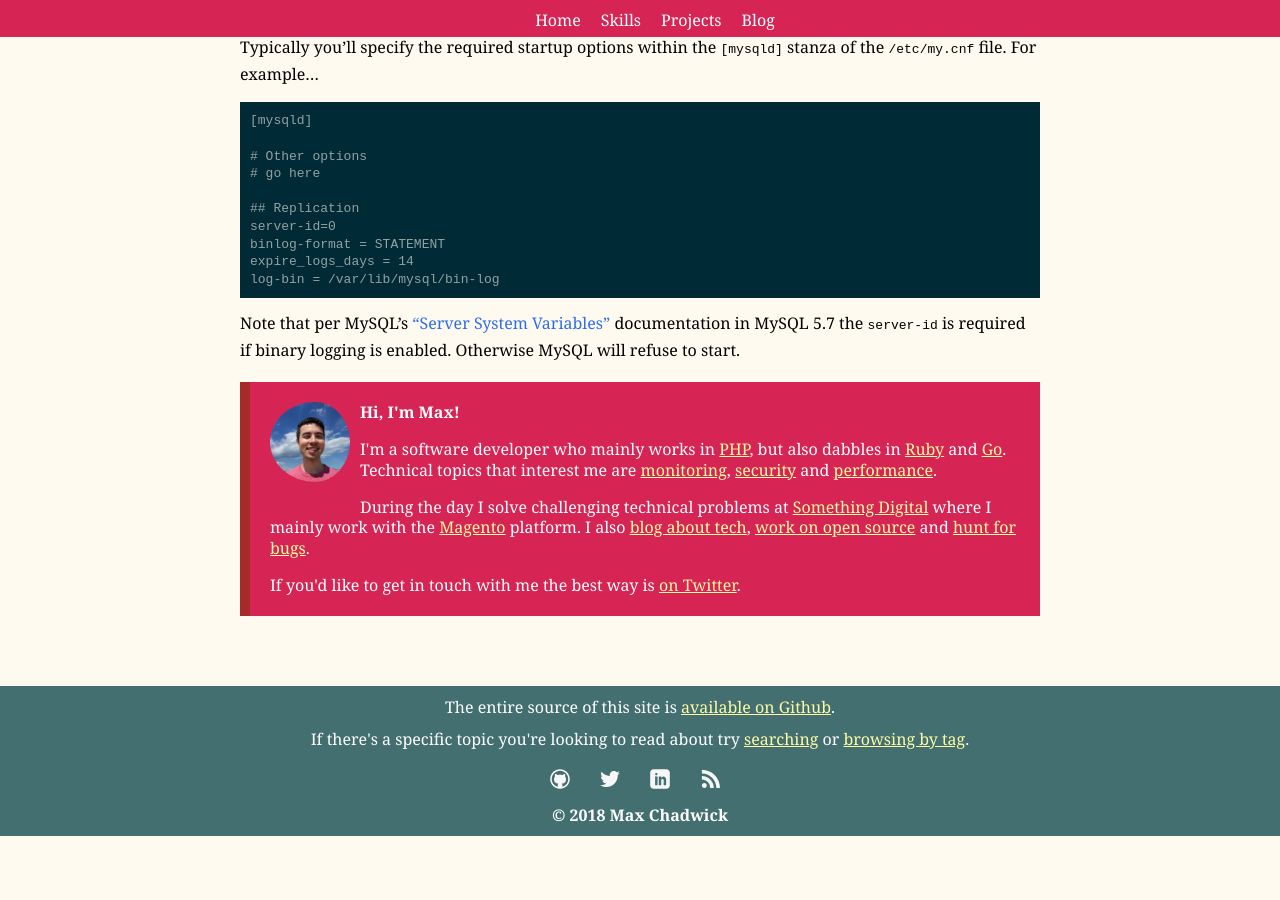
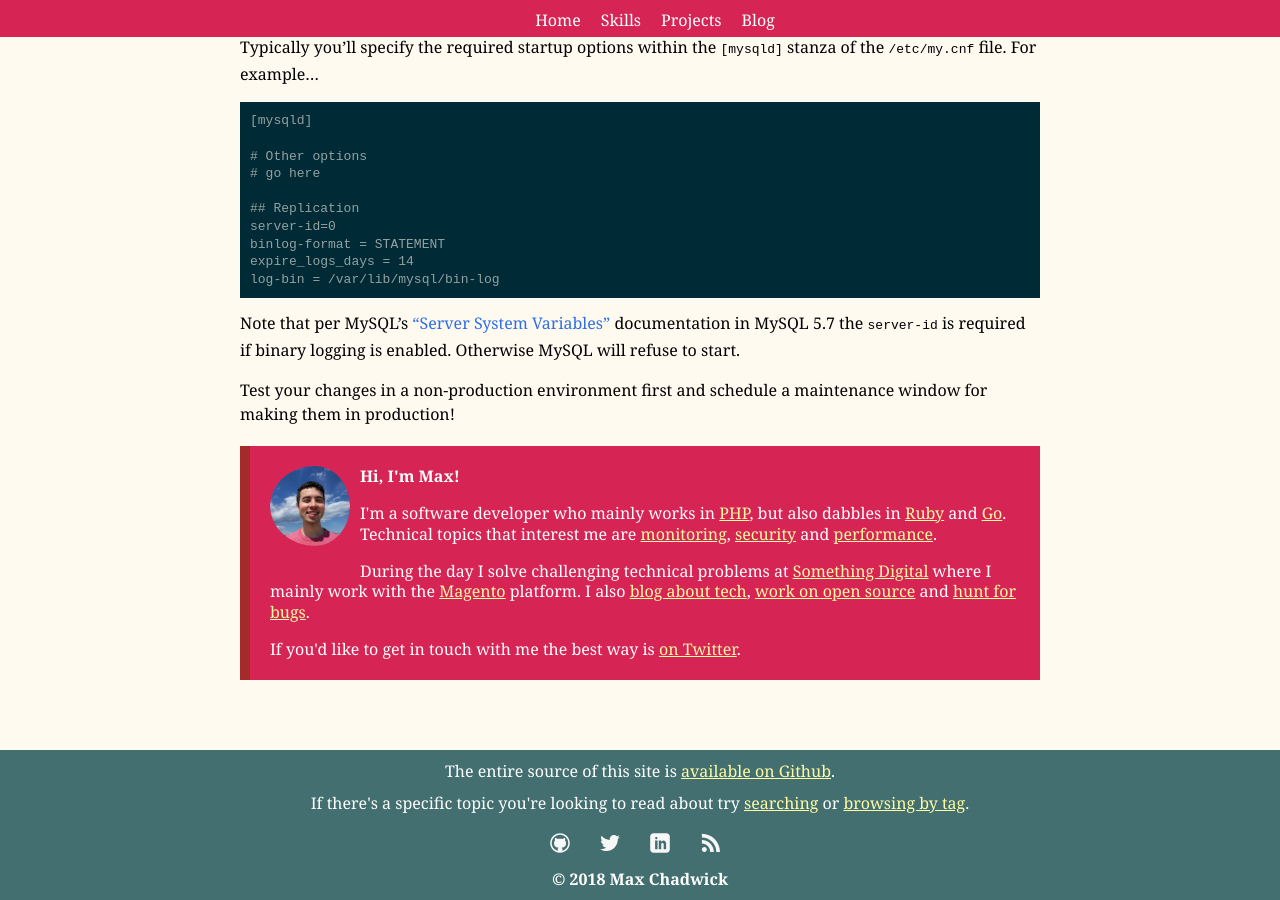
Before and after one commit to mpchadwick/mpchadwick.github.io, a Jekyll site: the page built from _posts/2018-05-19-working-with-mysql-binary-logs.md, in a window 1280 px wide and 900 px high, scrolled down 2602 px. Built offline with Jekyll 4.4.1, drawn with Linux system fonts in a browser that asks for light colours; comment, search, counter and statistics services are not loaded; before the commit the page ends 3438 px from its top, so only the background shows below that.

Commit message:
Add disclaimer about testing changes

````diff
--- a/_posts/2018-05-19-working-with-mysql-binary-logs.md
+++ b/_posts/2018-05-19-working-with-mysql-binary-logs.md
@@ -133,3 +133,5 @@ log-bin = /var/lib/mysql/bin-log
 ```
 
 Note that per MySQL's ["Server System Variables"](https://dev.mysql.com/doc/refman/5.7/en/server-system-variables.html#sysvar_server_id) documentation in MySQL 5.7 the `server-id` is required if binary logging is enabled. Otherwise MySQL will refuse to start.
+
+Test your changes in a non-production environment first and schedule a maintenance window for making them in production!
````
